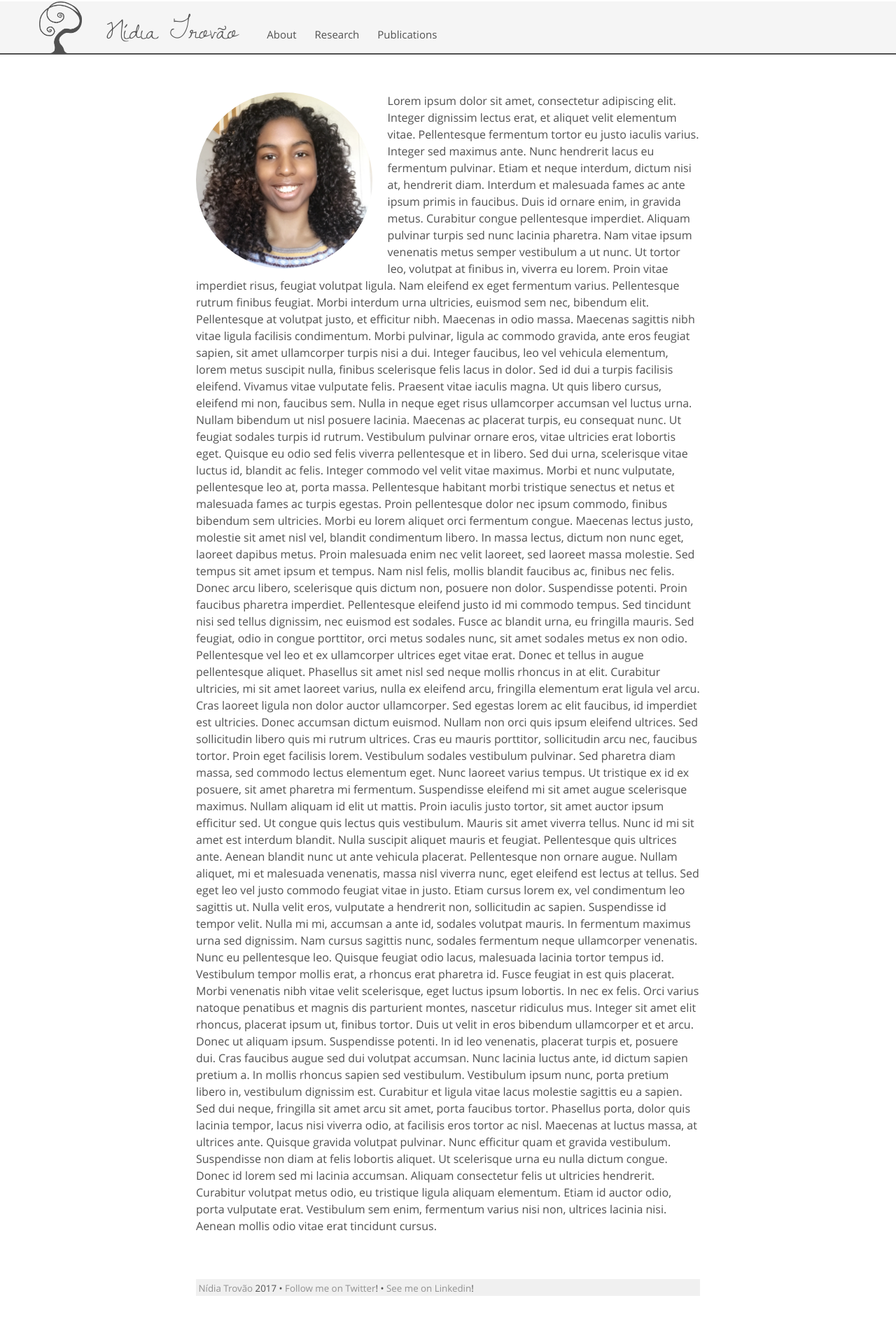
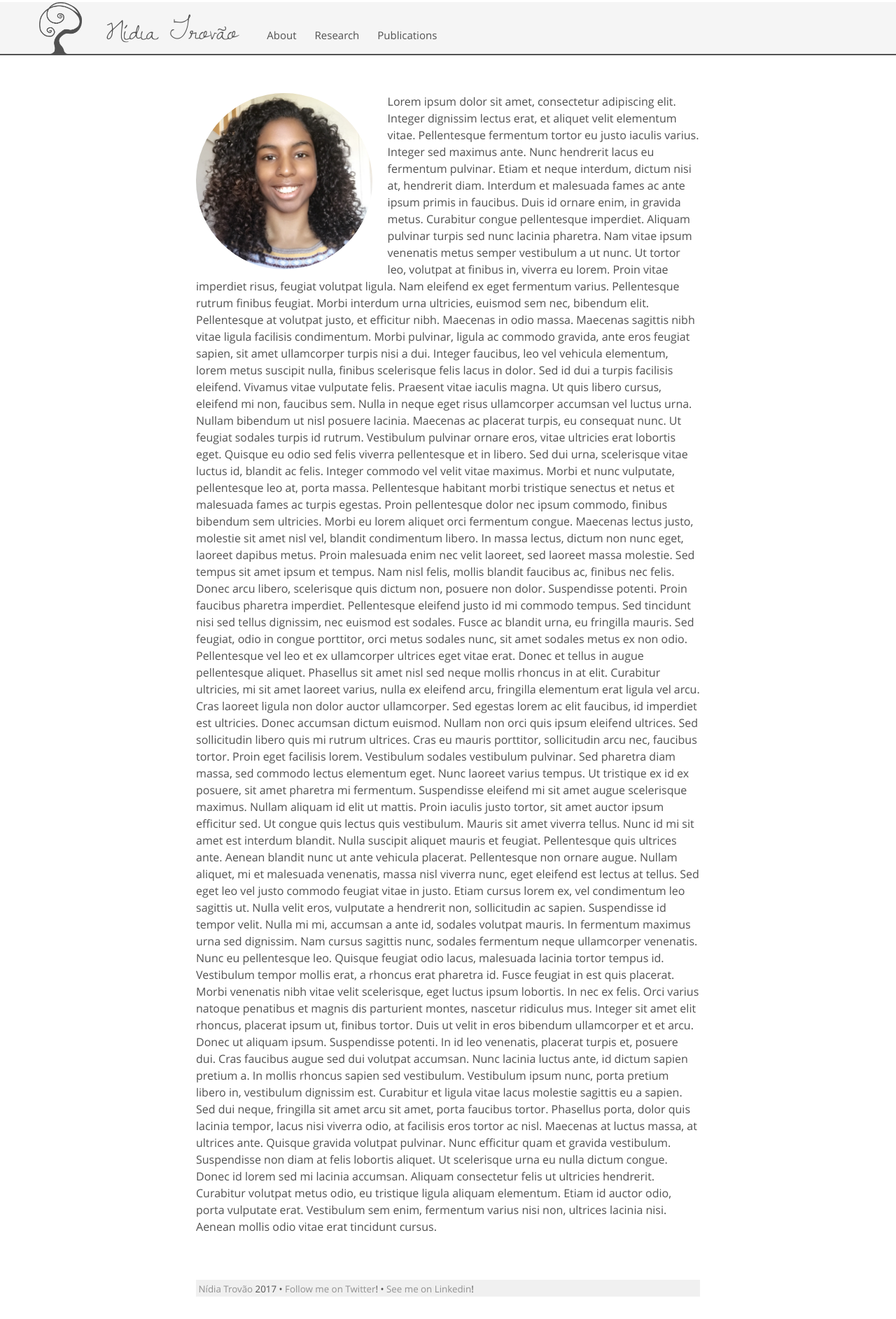
Before and after one commit to nidiatrovao/nidiatrovao.github.io, a Jekyll site: the page built from index.html, in a window 1280 px wide. Shown: the whole page at 70% size. Built offline with Jekyll 4.4.1, drawn with Linux system fonts in a browser that asks for light colours.

Commit message:
Update default.html

```diff
--- a/_layouts/default.html
+++ b/_layouts/default.html
@@ -4,7 +4,7 @@
   {% include head.html %}
 
   <body>
-      <header class="masthead" style="padding-top:0;margin-top:0.1rem">
+      <header class="masthead" style="padding-top:0;margin-top:0.2rem">
         <h3 class="masthead-title">
           <span style="display:inline-block;font-family: Sfont, 'Helvetica Neue', Helvetica, Arial, sans-serif;font-size: 2.5rem;white-space: nowrap;"><a href="{{ site.baseurl }}/" title="Home">{{ site.title }}</a>&nbsp;&nbsp;</span>
             {% for page in site.pages_list %}
```
